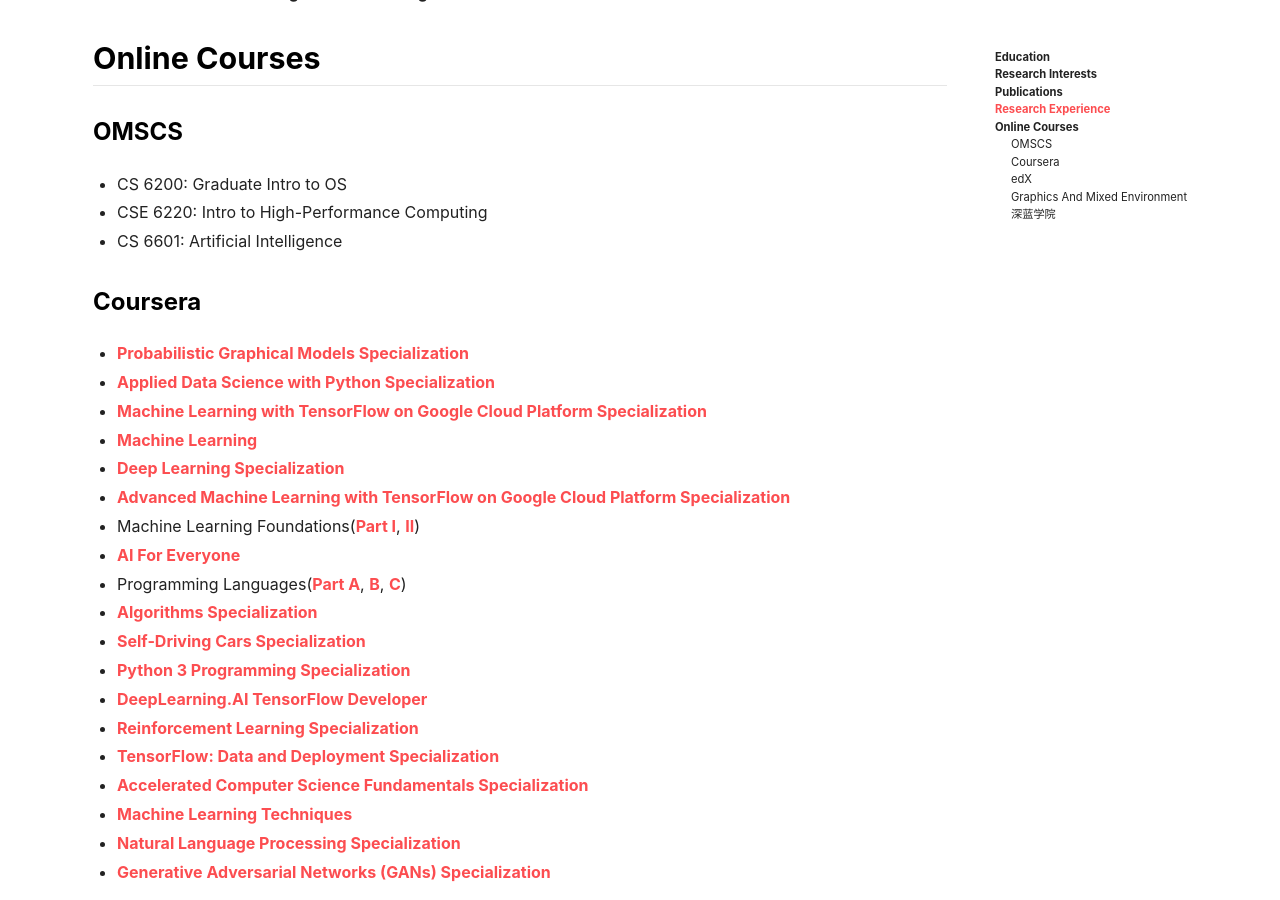
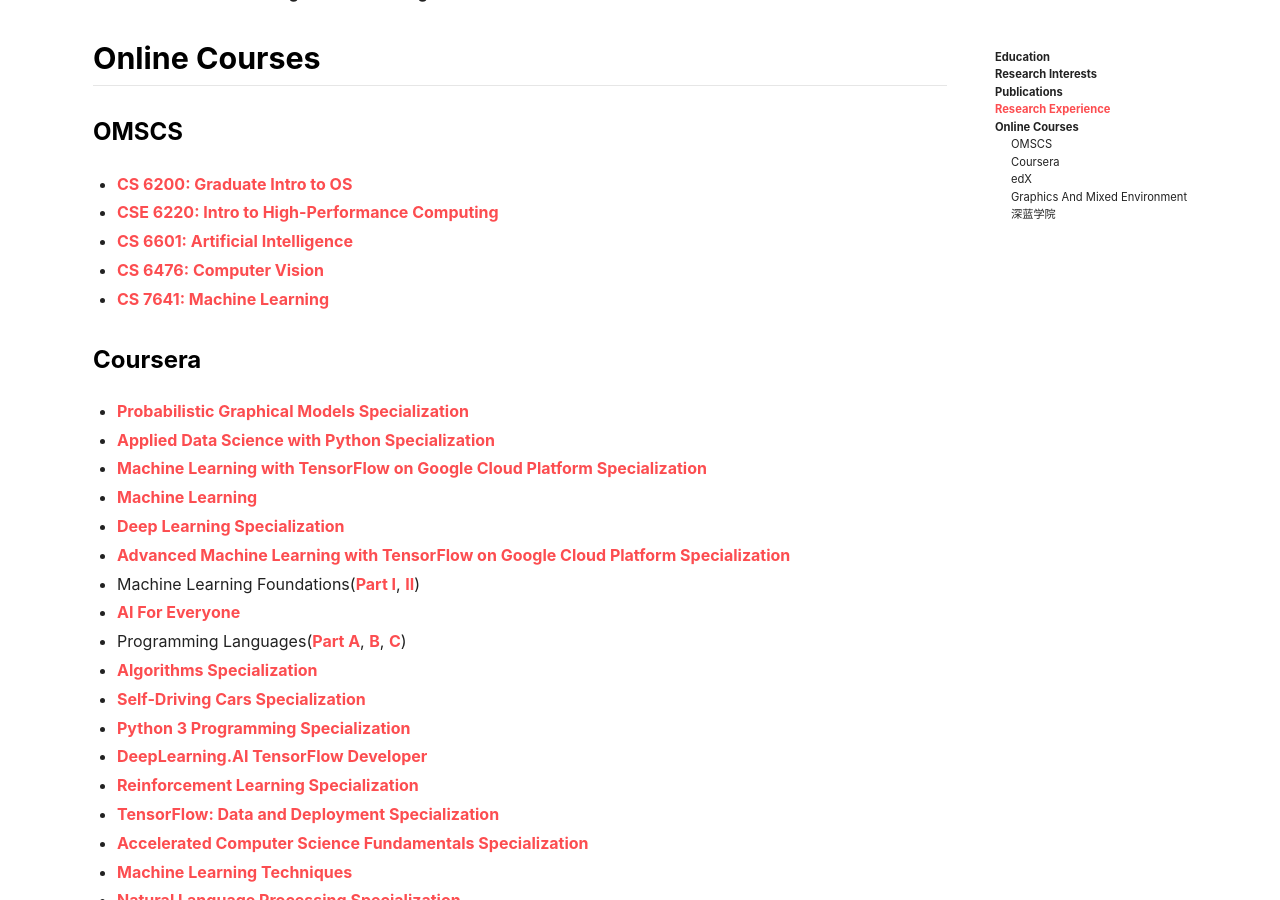
Before and after one commit to peng00bo00/peng00bo00_previous_blog, a Jekyll site: the page built from about.md, in a window 1280 px wide and 900 px high, scrolled down 2024 px. Built offline with Jekyll 4.4.1, drawn with Linux system fonts in a browser that asks for light colours; nearby versions of some CDN libraries.

Commit message:
Update about.md

```diff
--- a/about.md
+++ b/about.md
@@ -102,9 +102,11 @@
 
 ### OMSCS
 
-- CS 6200: Graduate Intro to OS
-- CSE 6220: Intro to High-Performance Computing
-- CS 6601: Artificial Intelligence
+- [CS 6200: Graduate Intro to OS](https://omscs.gatech.edu/cs-6200-introduction-operating-systems)
+- [CSE 6220: Intro to High-Performance Computing](https://omscs.gatech.edu/cse-6220-intro-hpc)
+- [CS 6601: Artificial Intelligence](https://omscs.gatech.edu/cs-6601-artificial-intelligence)
+- [CS 6476: Computer Vision](https://omscs.gatech.edu/cs-6476-computer-vision)
+- [CS 7641: Machine Learning](https://omscs.gatech.edu/cs-7641-machine-learning)
 
 ### Coursera
 
```
